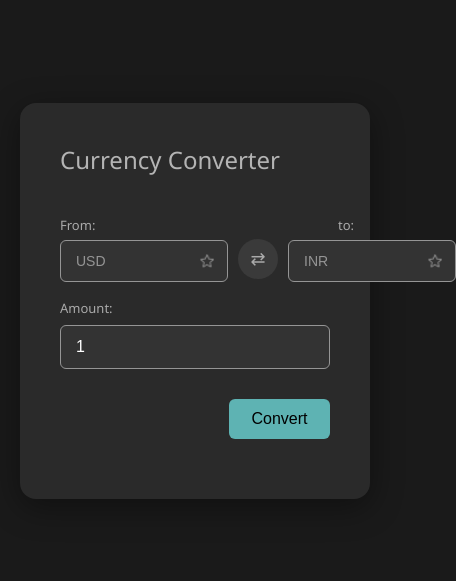
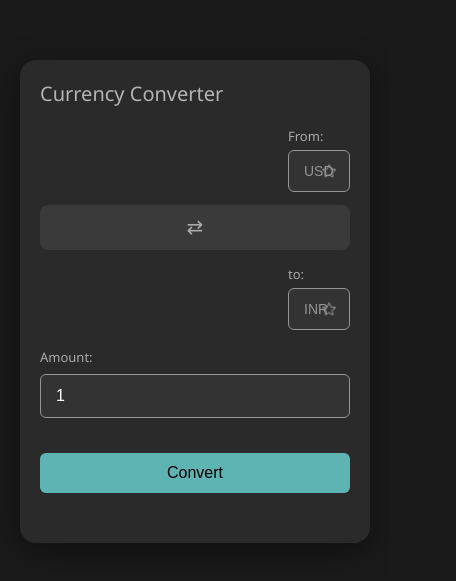
Before and after one commit to bolotbekov-hash/Currency-Converter, a plain HTML site: page index.html in a window 390 px wide. Shown: the part 121-702 px from the top of the page, 456 px wide, since content can reach past the window. Drawn offline with Linux system fonts and the light colour scheme.

Commit message:
Update style.css

```diff
--- a/style.css
+++ b/style.css
@@ -216,3 +216,43 @@
             text-align: center;
             clear: both;
         }
+
+/* 🔥 MOBILE ADAPTIVE FIXES */
+@media (max-width: 480px) {
+    .container {
+        padding: 20px;
+    }
+
+    h1 {
+        font-size: 20px;
+        margin-bottom: 20px;
+    }
+
+    .currency-row {
+        flex-direction: column;
+        gap: 15px;
+    }
+
+    .input-group1,
+    .input-group2 {
+        width: 100%;
+        float: none;
+    }
+
+    .swap-btn {
+        width: 100%;
+        height: 45px;
+        border-radius: 8px;
+        font-size: 20px;
+    }
+
+    .convert-btn {
+        width: 100%;
+        float: none;
+        margin-top: 15px;
+    }
+
+    label {
+        margin-left: 0 !important;
+    }
+}
```
